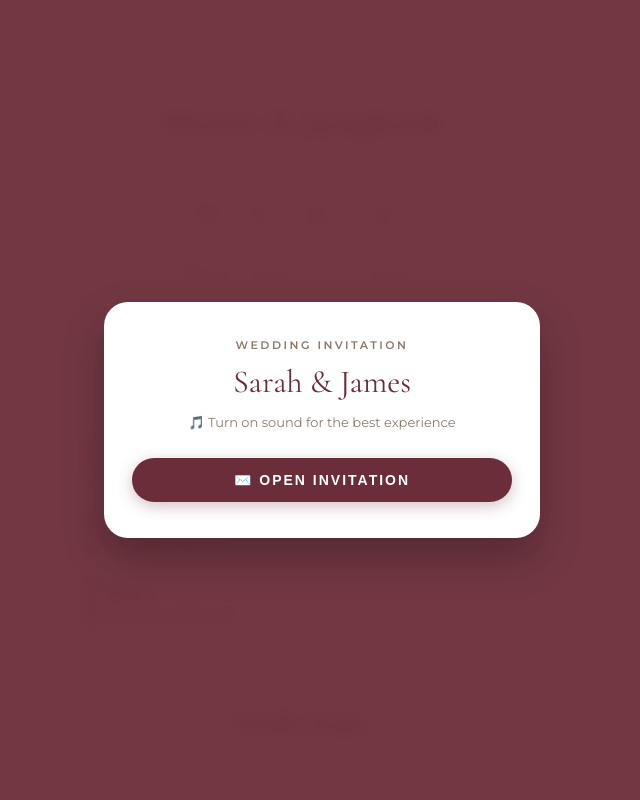
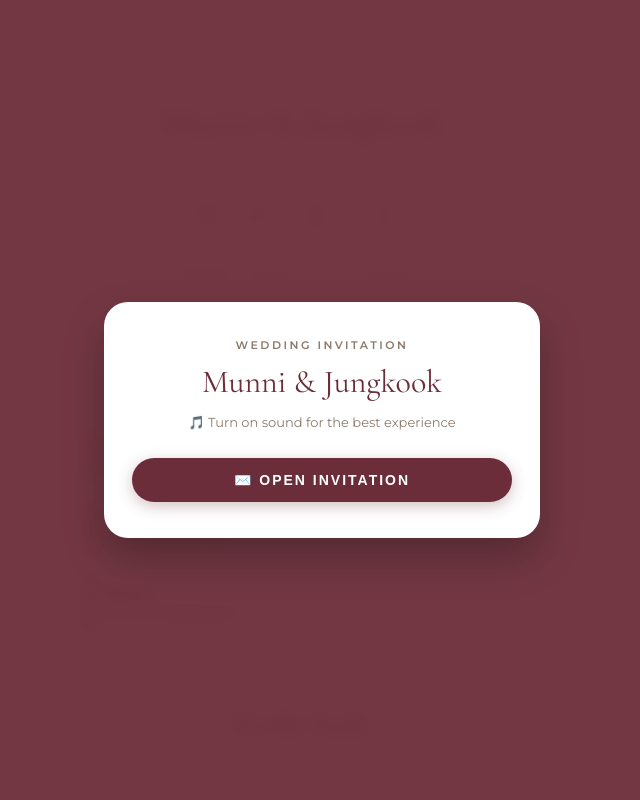
Before and after one commit to Munni-03/Wedding_Invitation, a React app in the folder frontend/: page / in a window 1280 px wide. Shown: the top 800 px of the page, without its empty margins (338-978 px from the left). Built offline with nearby package versions, Linux system fonts and the light colour scheme; no server answers; the HTML template or start-up script is replaced by a standard one.

Commit message:
Updated card couple names

```diff
--- a/frontend/src/components/MusicPlayer.jsx
+++ b/frontend/src/components/MusicPlayer.jsx
@@ -99,7 +99,7 @@ export default function MusicPlayer() {
               className="font-serif"
               style={{ fontSize: '32px', color: '#6b2d39', margin: '0 0 12px 0', fontWeight: '400' }}
             >
-              Sarah & James
+              Munni & Jungkook
             </h2>
             <p style={{ fontSize: '13px', color: '#8c7a6b', marginBottom: '28px' }}>
               🎵 Turn on sound for the best experience
```
